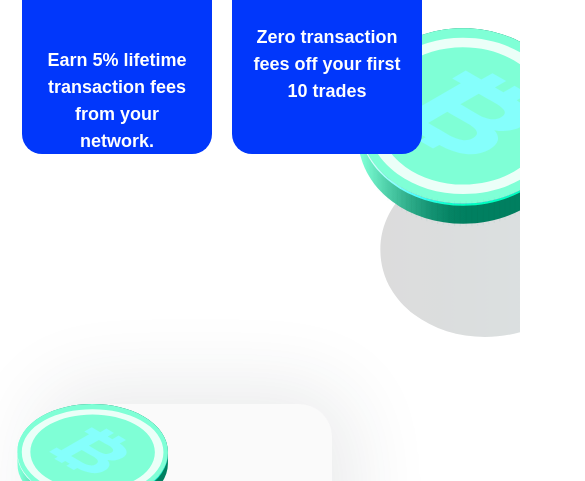
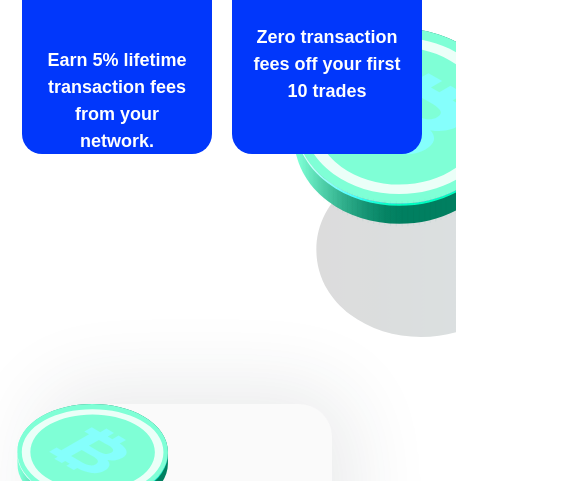
Before and after one commit to nazeeeh/aya, a plain HTML site: page index.html in a window 390 px wide. Shown: the part 2760-3241 px from the top of the page, 585 px wide, since content can reach past the window. Drawn offline with nearby package versions, Linux system fonts and the light colour scheme.

Commit message:
Update on the side custom

```diff
--- a/css/style.css
+++ b/css/style.css
@@ -342,7 +342,7 @@ padding: 0;
     #side-custom-right{
         position: absolute;
         top: 170em;
-        left: 20em;
+        left: 16em;
         z-index: -100;
         width: 100%;
 
```
